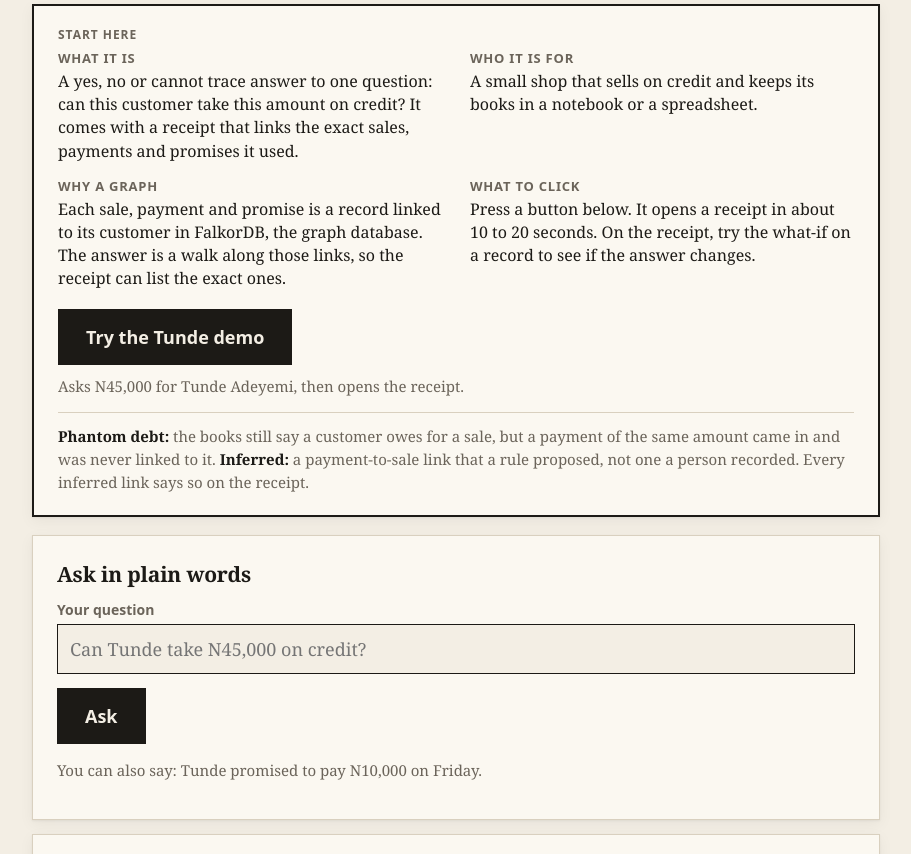
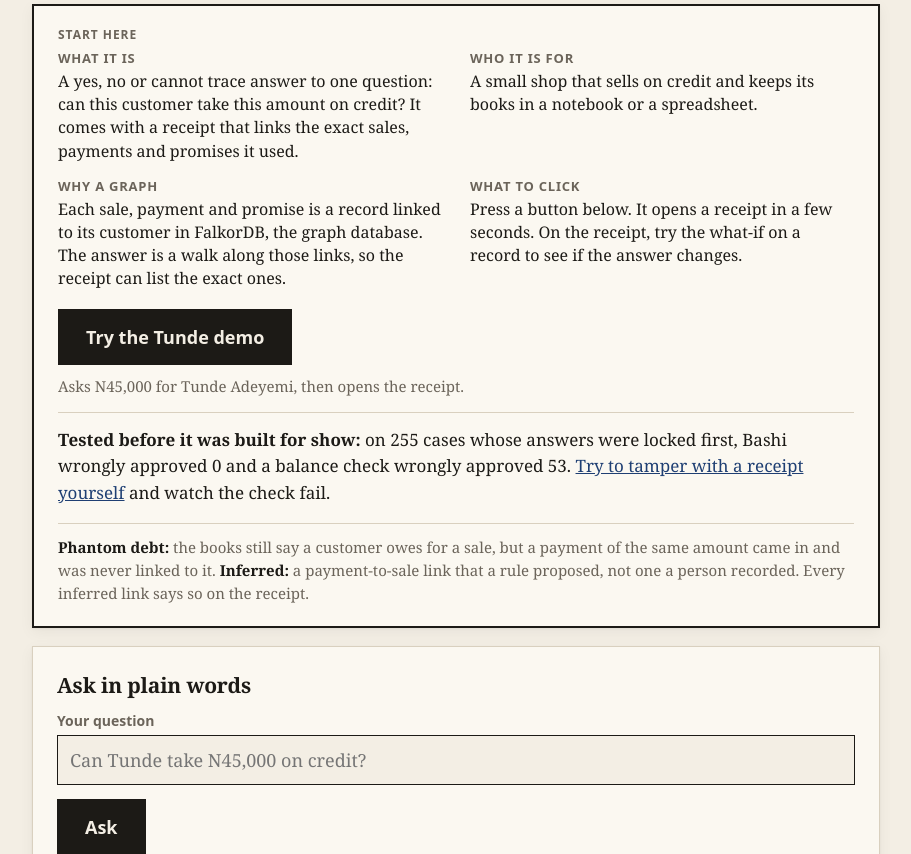
Before and after one commit to Sireadell/bashi, a Flask app: page / in a window 1280 px wide. Shown: the part 357-1211 px from the top of the page, without its empty margins (184-1095 px from the left). Run offline with Flask 3, Linux system fonts and the light colour scheme; data that the repository does not hold is empty.

Commit message:
Show the locked-case result and a link to the tamper check on the home page
Co-Authored-By: Claude Opus 5.5 <noreply@anthropic.com>

```diff
--- a/templates/home.html
+++ b/templates/home.html
@@ -12,7 +12,7 @@
     <div><dt>What it is</dt><dd>A yes, no or cannot trace answer to one question: can this customer take this amount on credit? It comes with a receipt that links the exact sales, payments and promises it used.</dd></div>
     <div><dt>Who it is for</dt><dd>A small shop that sells on credit and keeps its books in a notebook or a spreadsheet.</dd></div>
     <div><dt>Why a graph</dt><dd>Each sale, payment and promise is a record linked to its customer in FalkorDB, the graph database. The answer is a walk along those links, so the receipt can list the exact ones.</dd></div>
-    <div><dt>What to click</dt><dd>Press a button below. It opens a receipt in about 10 to 20 seconds. On the receipt, try the what-if on a record to see if the answer changes.</dd></div>
+    <div><dt>What to click</dt><dd>Press a button below. It opens a receipt in a few seconds. On the receipt, try the what-if on a record to see if the answer changes.</dd></div>
   </dl>
   <div class="actions">
     {% if shop.own %}<form method="post" action="{{ url_for('demo_real') }}" onsubmit="busy(this)"><button class="btn" type="submit">See the real audit case</button></form>{% endif %}
@@ -24,6 +24,7 @@
   <div class="realline"><p><b>Runs on a real shop's books.</b> My whole shop, names removed: 45 customers, 544 credit sales, 543 payments. Not a mock-up. {% if shop.real %}You are looking at it now.{% endif %}</p>
   {% if not shop.real %}<form method="post" action="{{ url_for('choose_shop') }}"><input type="hidden" name="shop" value="real"><button class="btn alt" type="submit">Open my real shop's books</button></form>{% endif %}</div>
   {% endif %}
+  <p class="realline"><b>Tested before it was built for show:</b> on 255 cases whose answers were locked first, Bashi wrongly approved 0 and a balance check wrongly approved 53. <a href="{{ url_for('proof') }}">Try to tamper with a receipt yourself</a> and watch the check fail.</p>
   <p class="gloss"><b>Phantom debt:</b> the books still say a customer owes for a sale, but a payment of the same amount came in and was never linked to it. <b>Inferred:</b> a payment-to-sale link that a rule proposed, not one a person recorded. Every inferred link says so on the receipt.</p>
 </section>
 {% endif %}
```
